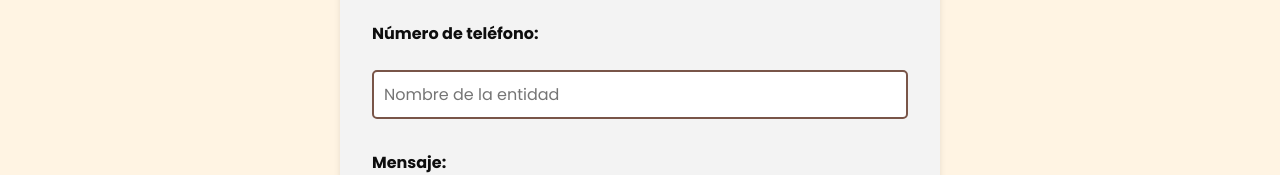
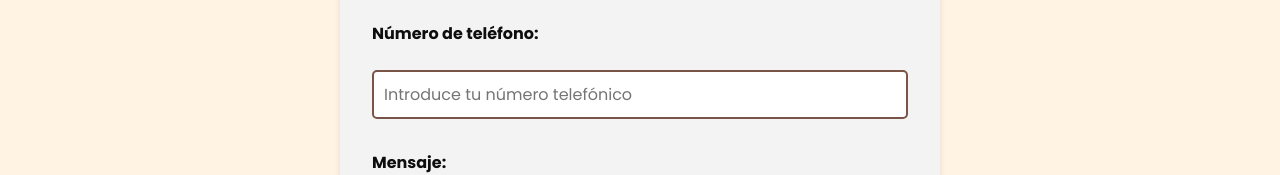
Before and after one commit to IvanDSan/ConLaMielEnLosLabios, a React (Vite) app in the folder client/: page /talleres in a window 1280 px wide. Shown: the part 1443-1618 px from the top of the page. Built offline with nearby package versions, Linux system fonts and the light colour scheme; no server answers; a web font is replaced by a local one.

Commit message:
fix/Arreglado problema con los form data que no reseteaba el parametro del telefono al enviar un email

```diff
--- a/client/src/pages/TalleresForm/TalleresForm.jsx
+++ b/client/src/pages/TalleresForm/TalleresForm.jsx
@@ -9,7 +9,7 @@ export const Talleres = () => {
     nombre: "",
     apellido: "",
     email: "",
-    entidad: "",
+    telephone: "",
     mensaje: "",
   });
 
@@ -48,7 +48,7 @@ export const Talleres = () => {
           nombre: "",
           apellido: "",
           email: "",
-          entidad: "",
+          telephone: "",
           mensaje: "",
         });
       }
@@ -141,12 +141,12 @@ export const Talleres = () => {
             onChange={handleChange}
           />
 
-          <label htmlFor="entidad">Número de teléfono:</label>
+          <label htmlFor="telephone">Número de teléfono:</label>
           <input
             type="text"
-            id="entidad"
-            placeholder="Nombre de la entidad"
-            value={formData.entidad}
+            id="telephone"
+            placeholder="Introduce tu número telefónico"
+            value={formData.telephone}
             onChange={handleChange}
           />
 
```
Also changed, not shown: 2 other files (tests, documents, lock files or other folders).
